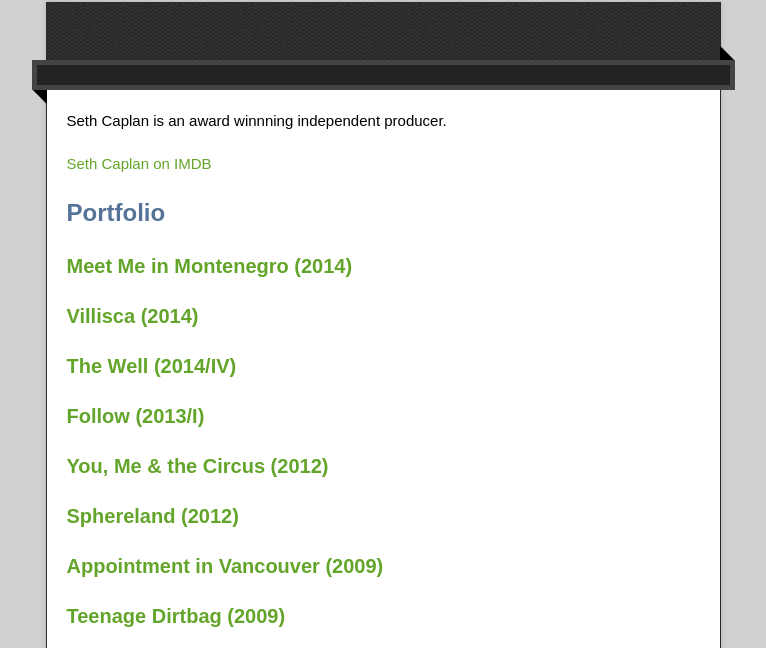
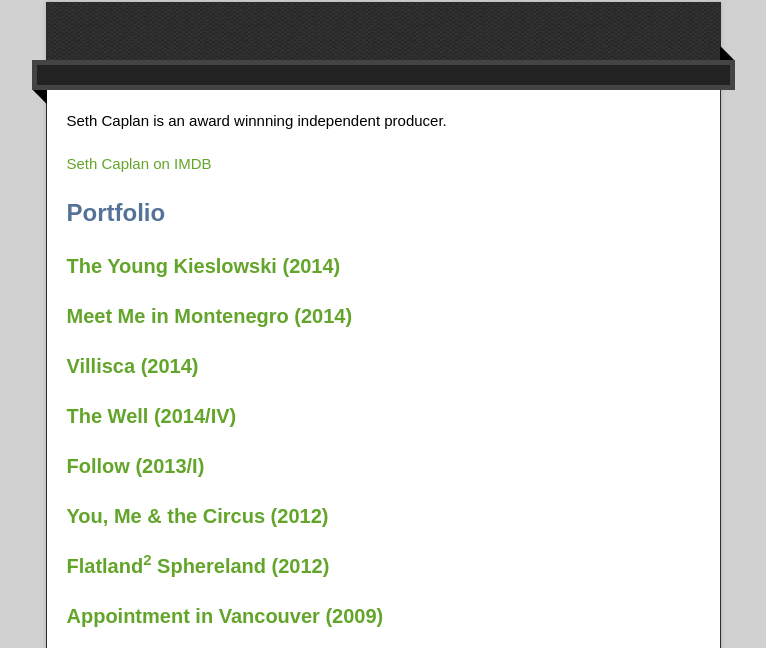
Before and after one commit to sethcaplan/sethcaplan.github.io, a plain HTML site: page index.html in a window 1280 px wide. Shown: the part 128-776 px from the top of the page, without its empty margins (257-1023 px from the left). Drawn offline with nearby package versions, Linux system fonts and the light colour scheme.

Commit message:
Update index.html

```diff
--- a/index.html
+++ b/index.html
@@ -35,12 +35,13 @@
           <p>Seth Caplan is an award winnning independent producer.</p>
           <a href="http://www.imdb.com/name/nm1093570/">Seth Caplan on IMDB</a>
           <h2>Portfolio</h2>
+          <a href="http://www.imdb.com/title/tt2912120/"><h3>The Young Kieslowski (2014)</h3></a>
           <a href="http://www.meetmeinmontenegro.com/"><h3>Meet Me in Montenegro (2014)</h3></a>
           <a href="http://www.imdb.com/title/tt3320500/"><h3>Villisca (2014)</h3></a>
           <a href="http://www.imdb.com/title/tt2558318/"><h3>The Well (2014/IV)</h3></a>
           <a href="http://www.imdb.com/title/tt2697770/"><h3>Follow (2013/I)</h3></a>
           <a href="http://www.imdb.com/title/tt1678055/"><h3>You, Me & the Circus (2012)</h3></a>
-          <a href="http://www.spherelandthemovie.com/"><h3>Sphereland (2012)</h3></a>
+          <a href="http://www.spherelandthemovie.com/"><h3> Flatland<sup>2</sup> Sphereland (2012)</h3></a>
           <a href="http://www.imdb.com/title/tt1524088/"><h3>Appointment in Vancouver (2009)</h3></a>
           <a href="http://www.imdb.com/title/tt1091207/"><h3>Teenage Dirtbag (2009)</h3></a>
           <a href="http://www.imdb.com/title/tt1217305/"><h3>The Two Bobs (2009)</h3></a>
```
